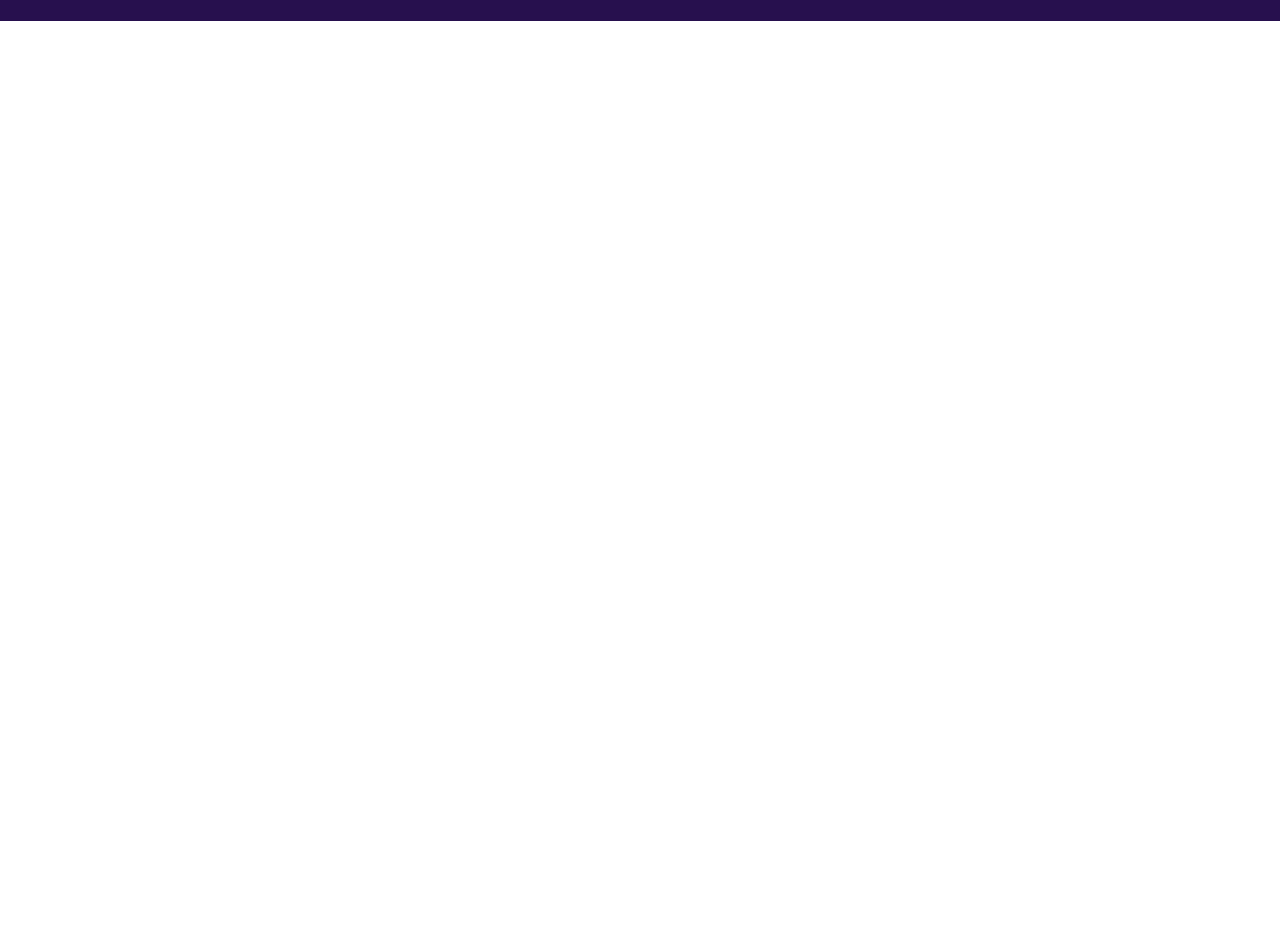
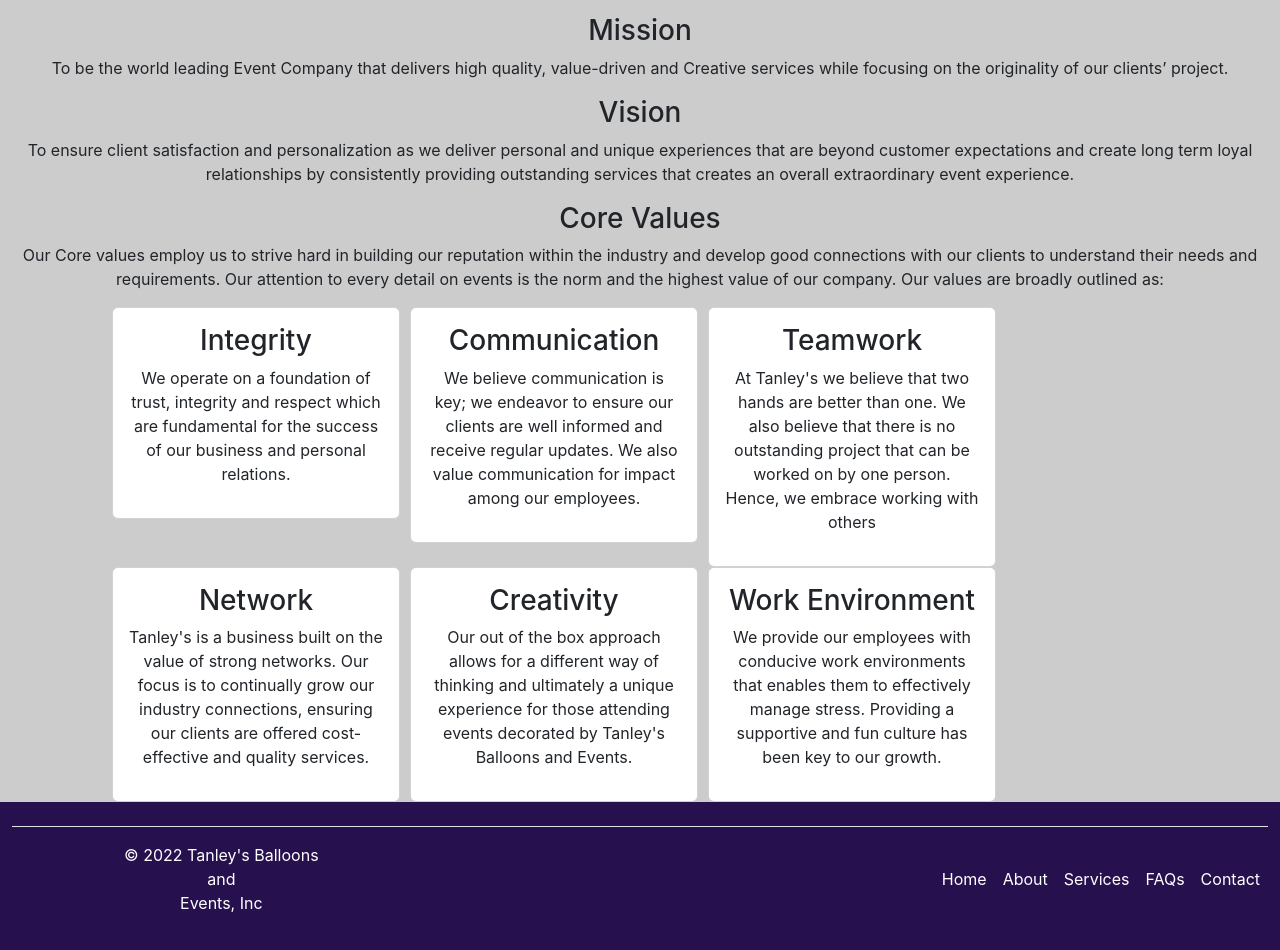
Before and after one commit to judithawino/tanleys-balloons-events, a React (Create React App) app: page /about in a window 1280 px wide. Shown: the part 340-1290 px from the top of the page. Before the commit the page ends 800 px from the top, so only its background shows below. Built offline with nearby package versions, Linux system fonts and the light colour scheme.

Commit message:
Added content to About

```diff
--- a/src/components/About.js
+++ b/src/components/About.js
@@ -5,7 +5,87 @@ export default function About(){
     return(
         <div>
             <h1>About Us</h1>
-            <center>From set up to clean up, we bring your dreams to life while you have the fun. Whether it is a gender reveal, baby shower, bridal shower, graduation, engagement, private party, corporate launch, e.t.c. Talk to us and we will create an experiance of a lifetime. </center>
+            <center className='lead'>From set up to clean up, we bring your dreams to life while you have the fun. Whether it is a gender reveal, baby shower, bridal shower, graduation, engagement, private party, corporate launch, e.t.c. Talk to us and we will create an experiance of a lifetime. </center>
+            <h2>Company History</h2>
+            <p>Tanley's Balloons and Events was founded in 2020 by Violet Chrispin and Winfred Ogeya.<br/>
+             Their main aim for starters was to just provide a creative event decor using purely balloons. As the demand grew so did they had to restrategize and expand their creativity baseline. The company is currently located in Kisumu along Swan Center, Oginga Odinga street.
+            </p>
+            <h3>Mission</h3>
+            <p>To be the world leading Event Company that delivers high quality, value-driven and Creative services while focusing on the originality of our clients’ project.</p>
+            <h3>Vision</h3>
+            <p>To ensure client satisfaction and personalization as we deliver personal and unique experiences that are beyond customer expectations and create long term loyal relationships by consistently providing outstanding services that creates an overall extraordinary event experience.</p>
+            <h3>Core Values</h3>
+            <p>Our Core values employ us to strive hard in building our reputation within the industry and develop good connections with our clients to understand their needs and requirements. Our attention to every detail on events is the norm and the highest value of our company. Our values are broadly outlined as:</p>
+
+            <div className="row" style={{marginLeft: "100px"}}>
+                <div className="col-md-3">
+                    <div className='card' style={{width: 18 + 'rem'}}>
+                        <div className="card-body">
+                            <ul className="list-group list-group-right">
+                                <h3 className='card-title'>Integrity</h3>
+                                <p>We operate on a foundation of trust, integrity and respect which are fundamental for the success of our business and personal relations. </p>
+                            </ul>
+                        </div>
+                    </div>
+                </div>
+
+                <div className="col-md-3">
+                    <div className='card' style={{width: 18 + 'rem'}}>
+                        <div className="card-body">
+                            <ul className="list-group list-group-right">
+                                <h3 className='card-title'>Communication</h3>
+                                <p>We believe communication is key; we endeavor to ensure our clients are well informed and receive regular updates. We also value communication for impact among our employees.</p>
+                            </ul>
+                        </div>
+                    </div>
+                </div>
+
+                <div className="col-md-3">
+                    <div className='card' style={{width: 18 + 'rem'}}>
+                        <div className="card-body">
+                            <ul className="list-group list-group-right">
+                                <h3 className='card-title'>Teamwork</h3>
+                                <p>At Tanley's we believe that two hands are better than one. We also believe that there is no outstanding project that can be worked on by one person. Hence, we embrace working with others</p>
+                            </ul>
+                        </div>
+                    </div>
+                </div>
+            </div>
+
+            <div className="row" style={{marginLeft: "100px"}}>
+                <div className="col-md-3">
+                    <div className='card' style={{width: 18 + 'rem'}}>
+                        <div className="card-body">
+                            <ul className="list-group list-group-right">
+                                <h3 className='card-title'>Network</h3>
+                                <p>Tanley's is a business built on the value of strong networks. Our focus is to continually grow our industry connections, ensuring our clients are offered cost-effective and quality services. </p>
+                            </ul>
+                        </div>
+                    </div>
+                </div>
+
+                <div className="col-md-3">
+                    <div className='card' style={{width: 18 + 'rem'}}>
+                        <div className="card-body">
+                            <ul className="list-group list-group-right">
+                                <h3 className='card-title'>Creativity</h3>
+                                <p>Our out of the box approach allows for a different way of thinking and ultimately a unique experience for those attending events decorated by Tanley's Balloons and Events.</p>
+                            </ul>
+                        </div>
+                    </div>
+                </div>
+
+                <div className="col-md-3">
+                    <div className='card' style={{width: 18 + 'rem'}}>
+                        <div className="card-body">
+                            <ul className="list-group list-group-right">
+                                <h3 className='card-title'>Work Environment</h3>
+                                <p>We provide our employees with conducive work environments that enables them to effectively manage stress. Providing a supportive and fun culture has been key to our growth.</p>
+                            </ul>
+                        </div>
+                    </div>
+                </div>
+            </div>
         </div>
     )
 }
```
